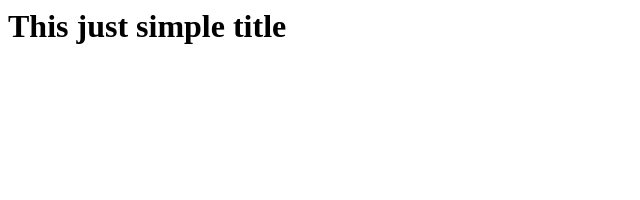
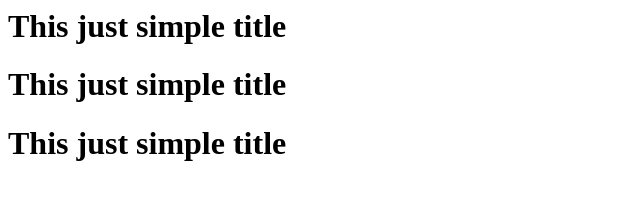
Before and after one commit to cuncis1st/Latihan, a plain HTML site: page index.html in a window 1280 px wide. Shown: the whole page, without its empty margins (0-640 px from the left). Drawn offline with Linux system fonts and the light colour scheme.

Commit message:
Changes from Github

```diff
--- a/index.html
+++ b/index.html
@@ -1,3 +1,5 @@
 <html>
 	<h1> This just simple title <h1/>
+		<h1> This just simple title <h1/>
+			<h1> This just simple title <h1/>
 <html/>
```
